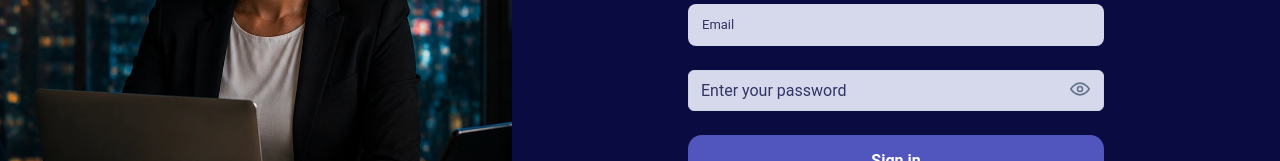
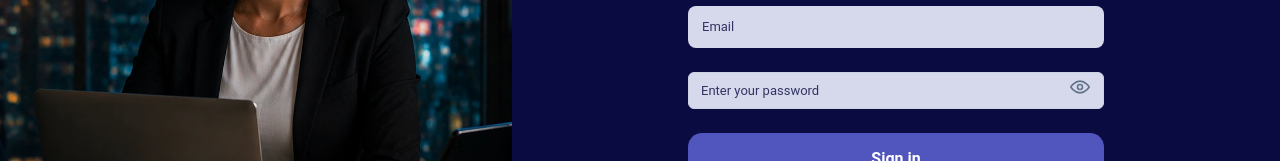
Before and after one commit to OforiMcke/NSS-PORTAL-ADROIT, a React (Vite) app in the folder frontend/application-portal/: page /signin in a window 1280 px wide. Shown: the part 365-526 px from the top of the page. Built offline with nearby package versions, Linux system fonts and the light colour scheme; no server answers.

Commit message:
password field input font size changed

```diff
--- a/frontend/application-portal/src/pages/auth/SignUp.css
+++ b/frontend/application-portal/src/pages/auth/SignUp.css
@@ -93,7 +93,7 @@
 .field input {
   width: 100%;
   padding: 10px 40px 10px 12px;
-  font-size: 16px;
+  font-size: 13px;
   border: 1px solid #cbd5e1;
   border-radius: 6px;
   box-sizing: border-box;
```
